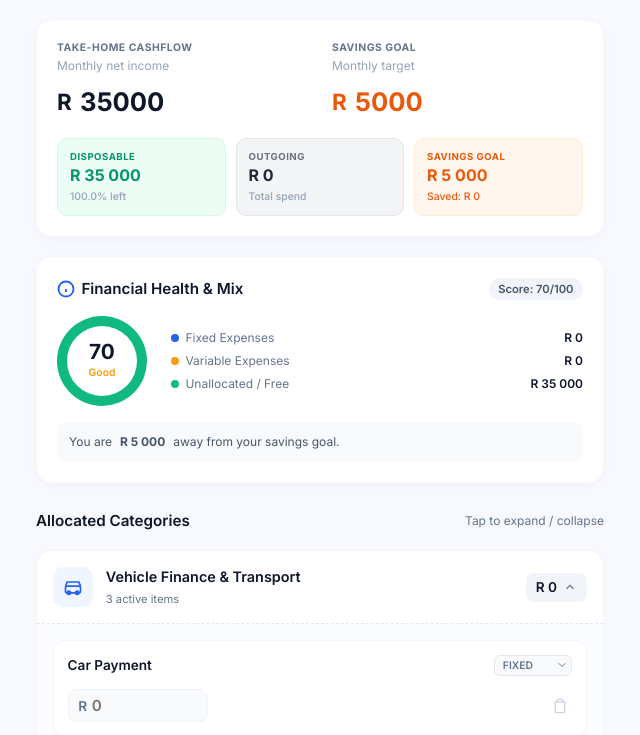
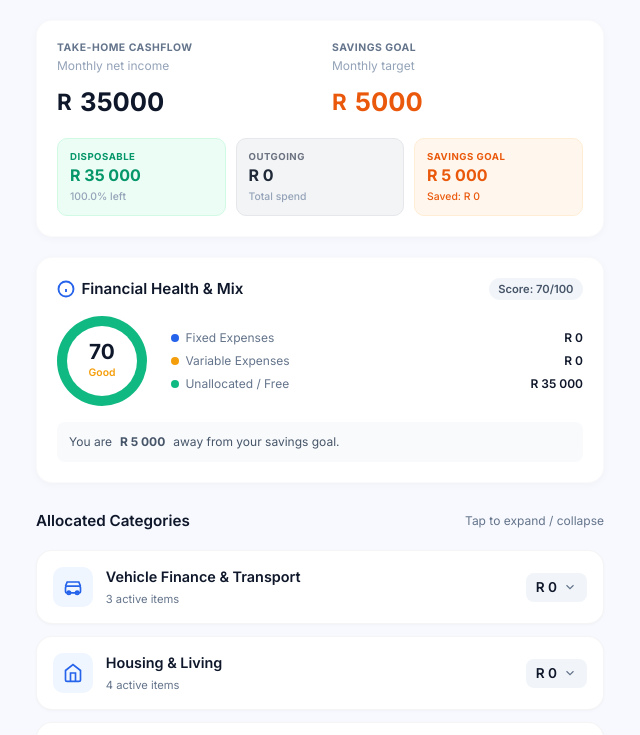
Before and after one commit to MuziDaniels/Savings-Planner, a plain HTML site: page index.html in a window 1280 px wide. Shown: the part 65-800 px from the top of the page, without its empty margins (320-960 px from the left). Drawn offline with nearby package versions, Linux system fonts and the light colour scheme.

Commit message:
feat(UI): default categories to collapsed (closed) state instead of expanded

```diff
--- a/index.html
+++ b/index.html
@@ -605,7 +605,7 @@
                 const details = document.createElement('details');
                 details.className = 'category-group';
                 details.id = `details-${key}`;
-                details.open = openStates[details.id] !== undefined ? openStates[details.id] : true; // Default open
+                details.open = openStates[details.id] !== undefined ? openStates[details.id] : false; // Default closed
 
                 details.innerHTML = `
                     <summary class="cat-summary">
```
